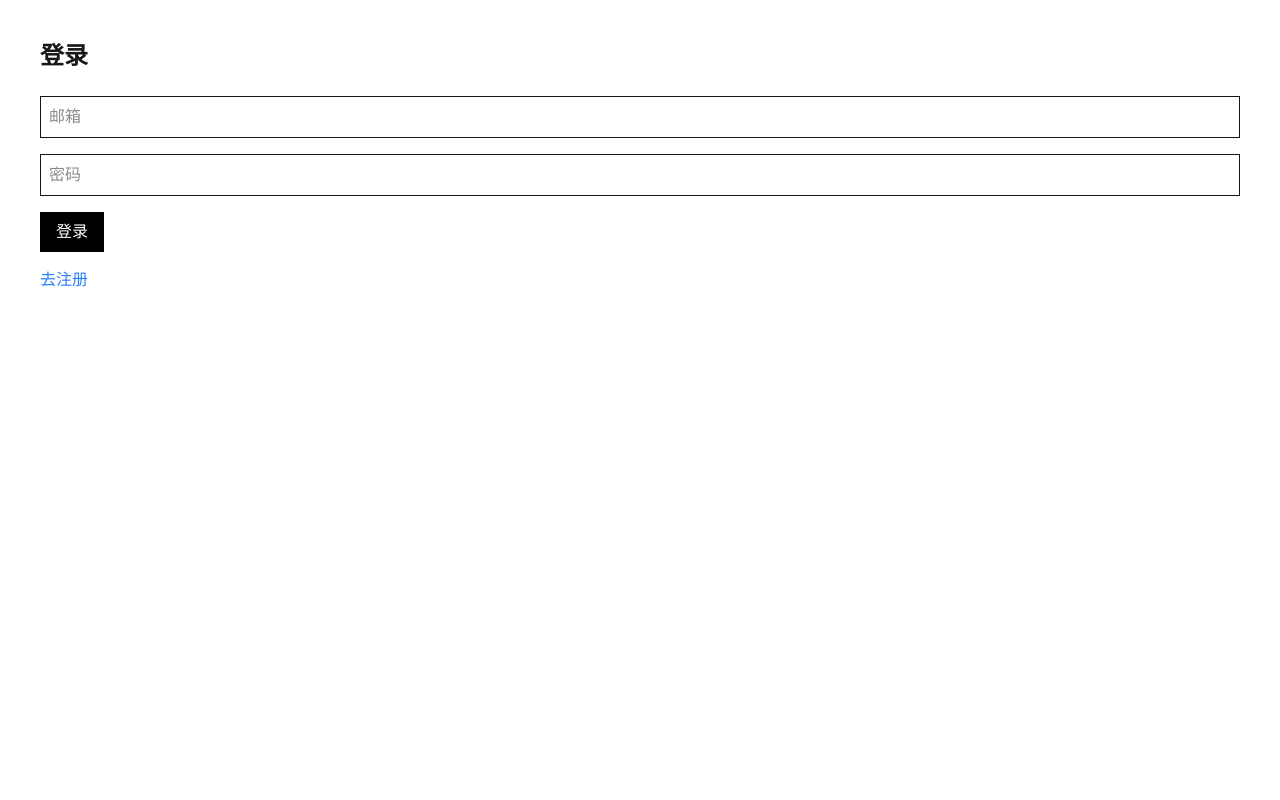
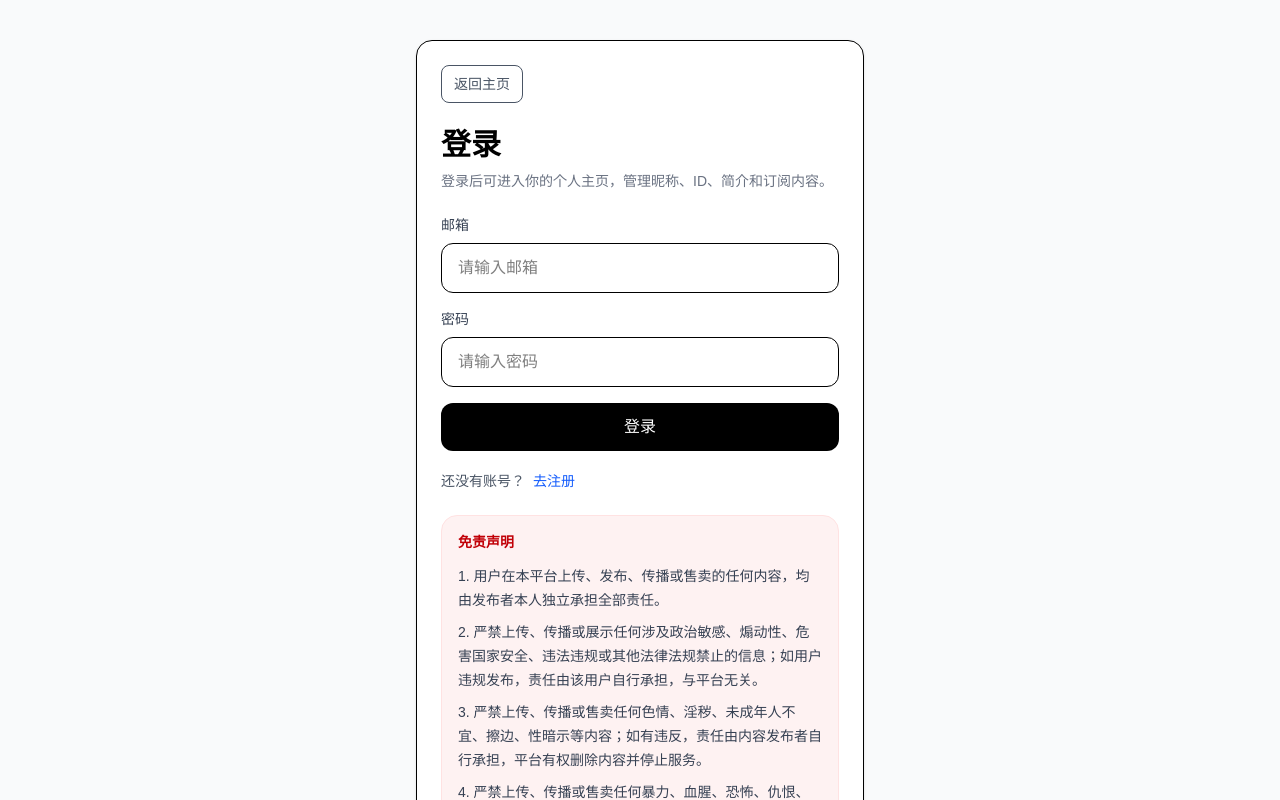
Before and after one commit to wuyanjie128-droid/shc-my-photo-site, a Next.js app: page /login in a window 1280 px wide. Shown: the top 800 px of the page. Built offline with nearby package versions, Linux system fonts and the light colour scheme; no server answers.

Commit message:
add disclaimer to login page

```diff
--- a/app/login/page.tsx
+++ b/app/login/page.tsx
@@ -1,16 +1,23 @@
 "use client";
 
-import { useState } from "react";
+import { useMemo, useState } from "react";
 import { createClient } from "@/lib/supabase/client";
+import { useSearchParams } from "next/navigation";
 
 export default function LoginPage() {
   const supabase = createClient();
+  const searchParams = useSearchParams();
+  const next = useMemo(() => searchParams.get("next") || "/me", [searchParams]);
 
   const [email, setEmail] = useState("");
   const [password, setPassword] = useState("");
+  const [loading, setLoading] = useState(false);
 
-  const handleLogin = async (e: any) => {
+  const handleLogin = async (e: React.FormEvent<HTMLFormElement>) => {
     e.preventDefault();
+    if (loading) return;
+
+    setLoading(true);
 
     const { error } = await supabase.auth.signInWithPassword({
       email,
@@ -19,40 +26,95 @@ export default function LoginPage() {
 
     if (error) {
       alert(error.message);
+      setLoading(false);
       return;
     }
 
     alert("登录成功");
-    window.location.href = "/me";
+    window.location.href = next;
   };
 
   return (
-    <main className="p-10">
-      <h1 className="text-2xl font-bold">登录</h1>
+    <main className="min-h-screen bg-gray-50 px-6 py-10 text-black">
+      <div className="mx-auto max-w-md rounded-2xl border bg-white p-6 shadow-sm">
+        <a
+          href="/"
+          className="inline-block rounded-lg border px-3 py-2 text-sm text-gray-600"
+        >
+          返回主页
+        </a>
+
+        <h1 className="mt-6 text-3xl font-bold">登录</h1>
+        <p className="mt-2 text-sm text-gray-500">
+          登录后可进入你的个人主页，管理昵称、ID、简介和订阅内容。
+        </p>
 
         <form onSubmit={handleLogin} className="mt-6 space-y-4">
+          <div>
+            <label className="mb-2 block text-sm font-medium text-gray-700">
+              邮箱
+            </label>
             <input
               type="email"
-          placeholder="邮箱"
+              placeholder="请输入邮箱"
+              value={email}
               onChange={(e) => setEmail(e.target.value)}
-          className="border p-2 w-full"
+              className="w-full rounded-xl border px-4 py-3 outline-none focus:border-black"
             />
+          </div>
 
+          <div>
+            <label className="mb-2 block text-sm font-medium text-gray-700">
+              密码
+            </label>
             <input
               type="password"
-          placeholder="密码"
+              placeholder="请输入密码"
+              value={password}
               onChange={(e) => setPassword(e.target.value)}
-          className="border p-2 w-full"
+              className="w-full rounded-xl border px-4 py-3 outline-none focus:border-black"
             />
+          </div>
 
-        <button className="bg-black text-white px-4 py-2">
-          登录
+          <button
+            type="submit"
+            disabled={loading}
+            className="w-full rounded-xl bg-black px-4 py-3 text-white disabled:opacity-60"
+          >
+            {loading ? "登录中..." : "登录"}
           </button>
         </form>
 
-      <a href="/register" className="block mt-4 text-blue-500">
+        <div className="mt-5 text-sm text-gray-600">
+          还没有账号？
+          <a
+            href={`/register?next=${encodeURIComponent(next)}`}
+            className="ml-2 text-blue-600"
+          >
             去注册
           </a>
+        </div>
+        <div className="mt-6 rounded-2xl border border-red-100 bg-red-50 p-4 text-sm text-gray-700">
+          <h2 className="text-sm font-semibold text-red-700">免责声明</h2>
+          <div className="mt-3 space-y-2 leading-6">
+            <p>
+              1. 用户在本平台上传、发布、传播或售卖的任何内容，均由发布者本人独立承担全部责任。
+            </p>
+            <p>
+              2. 严禁上传、传播或展示任何涉及政治敏感、煽动性、危害国家安全、违法违规或其他法律法规禁止的信息；如用户违规发布，责任由该用户自行承担，与平台无关。
+            </p>
+            <p>
+              3. 严禁上传、传播或售卖任何色情、淫秽、未成年人不宜、擦边、性暗示等内容；如有违反，责任由内容发布者自行承担，平台有权删除内容并停止服务。
+            </p>
+            <p>
+              4. 严禁上传、传播或售卖任何暴力、血腥、恐怖、仇恨、违法犯罪展示、教唆犯罪或其他非法内容；因此产生的一切法律责任由发布者自行承担。
+            </p>
+            <p>
+              5. 用户登录、注册或继续使用本平台，即视为已阅读、理解并同意遵守上述规则；如因用户发布内容引发纠纷、处罚、索赔或其他后果，均由用户自行负责。
+            </p>
+          </div>
+        </div>
+      </div>
     </main>
   );
 }
```
Lines whose indentation alone changed are shown as unchanged.
